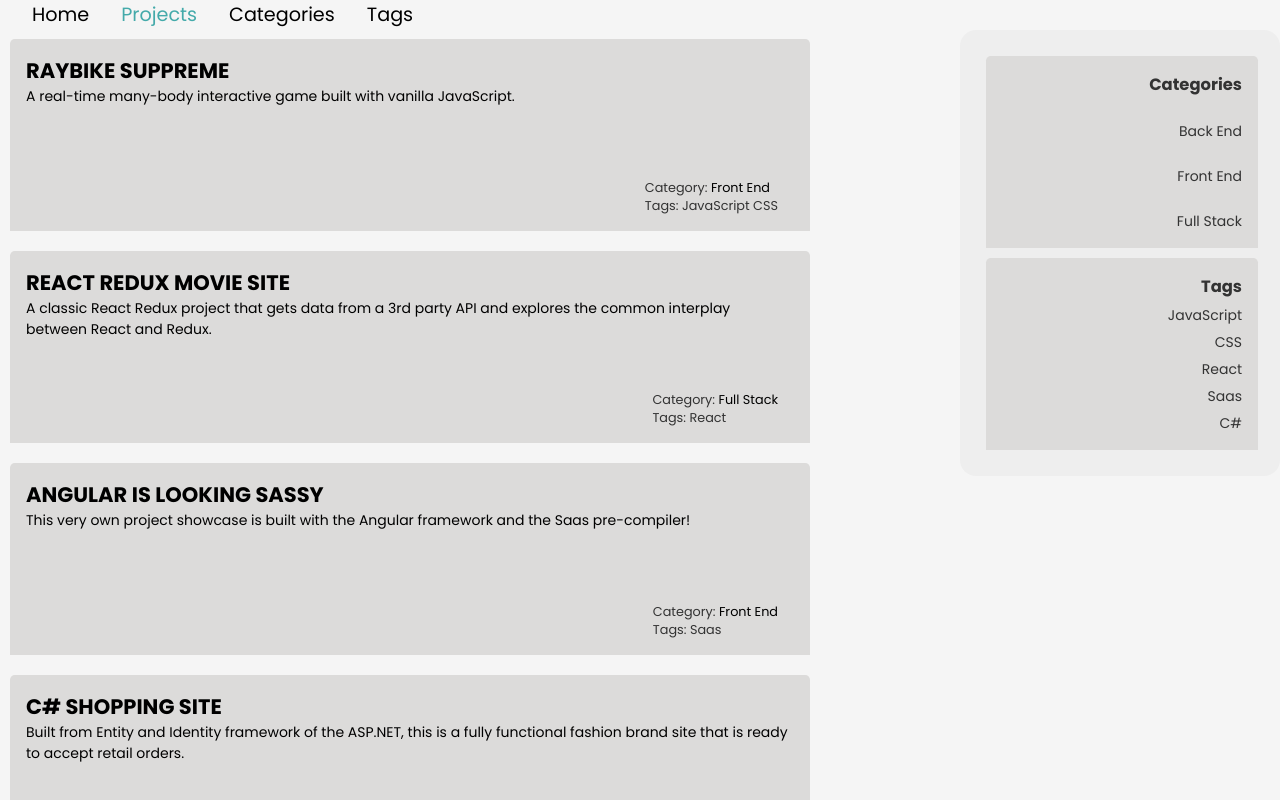
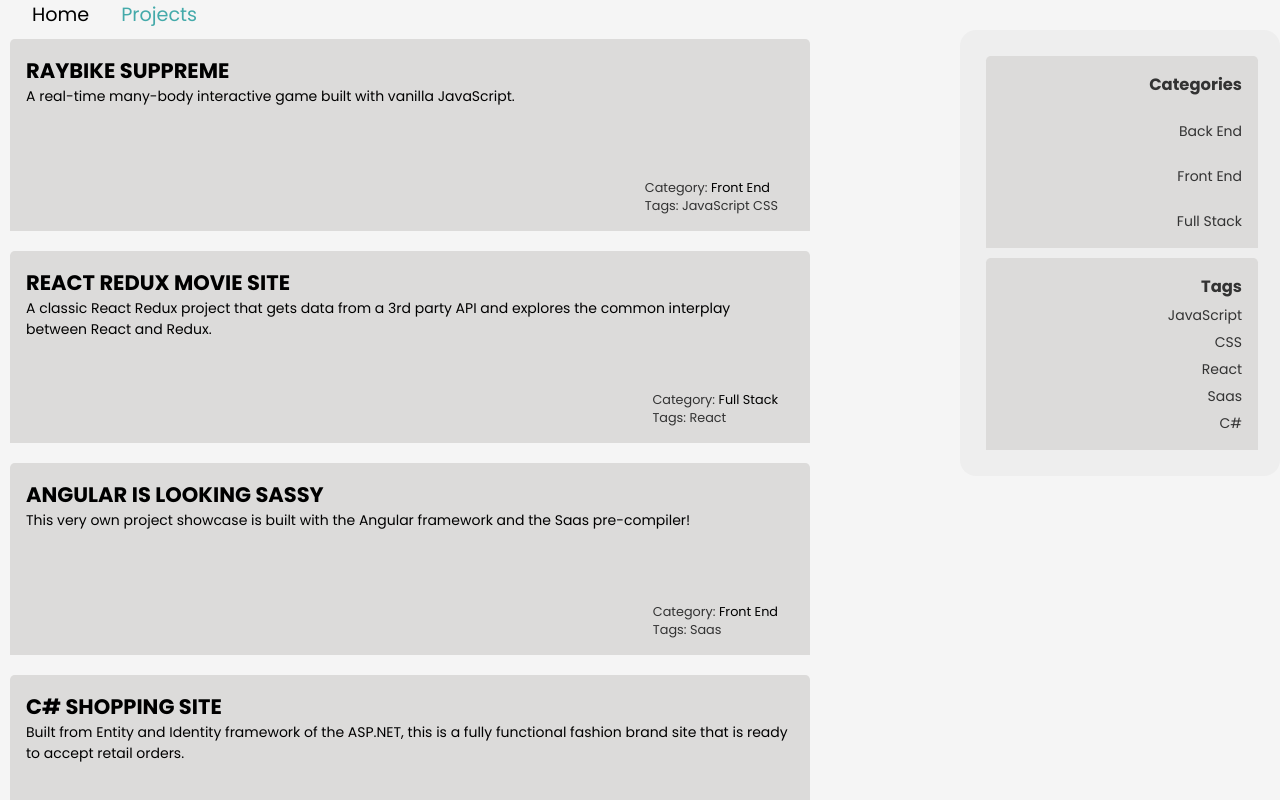
Before and after one commit to amanda-569/Portfolio, an Angular app in the folder portfolio/: page /projects in a window 1280 px wide. Shown: the top 800 px of the page. Built offline with nearby package versions, Linux system fonts and the light colour scheme.

Commit message:
starry background initial setup

```diff
--- a/portfolio/src/app/app.component.html
+++ b/portfolio/src/app/app.component.html
@@ -20,7 +20,7 @@
           >Projects</a
         >
       </li>
-      <li>
+      <!-- <li>
         <a
           routerLink="projects/categories/:slug"
           routerLinkActive="active"
@@ -36,7 +36,7 @@
           ariaCurrentWhenActive="page"
           >Tags</a
         >
-      </li>
+      </li> -->
     </ul>
   </nav>
 </header>
--- a/portfolio/src/app/app.component.ts
+++ b/portfolio/src/app/app.component.ts
@@ -13,6 +13,7 @@ import { CATEGORY } from './data/categories';
 import { Tag } from './models/tag';
 import { TAGS } from './data/tags';
 import { Project } from './models/project';
+
 
 import { ProjectFilterPipe } from './pipes/project-filter.pipe';
 
--- a/portfolio/src/app/components/home/home.component.html
+++ b/portfolio/src/app/components/home/home.component.html
@@ -1,6 +1,7 @@
+
 <div class="home-body">
     <section class="home-section">
-        <img src="../../../assets/images/bg.jpg" alt="bg" id="bg">
+        <!-- <img src="../../../assets/images/bg.jpg" alt="bg" id="bg"> -->
         <img src="../../../assets/images/moon.png" alt="moon" id="moon">
         <img src="../../../assets/images/mountain.png" alt="mountain" id="mountain">
         <img src="../../../assets/images/road.png" alt="road" id="road">
--- a/portfolio/src/app/components/home/home.component.ts
+++ b/portfolio/src/app/components/home/home.component.ts
@@ -3,10 +3,10 @@ import { Component, HostListener, ElementRef } from '@angular/core';
 @Component({
   selector: 'app-home',
   standalone: true,
-  imports: [],
   templateUrl: './home.component.html',
-  styleUrl: './home.component.scss'
+  styleUrls: ['./home.component.scss']
 })
+
 export class HomeComponent {
   constructor(private el: ElementRef) {}
 
```
